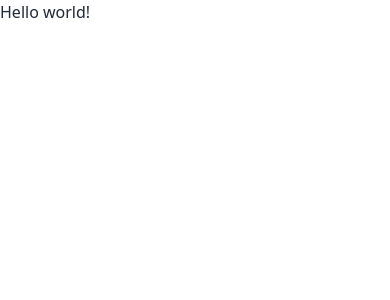
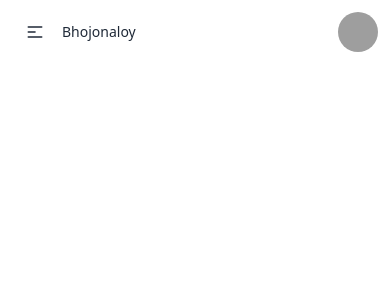
Before and after one commit to syed-muhimin-anam/bhojonaloy, a React (Vite) app: page / in a window 390 px wide. Shown: the top 300 px of the page. Built offline with nearby package versions, Linux system fonts and the light colour scheme; grey boxes are pictures that could not be loaded.

Commit message:
addadeed a navbar

```diff
--- /dev/null
+++ b/src/Home page/Home.jsx
@@ -0,0 +1,11 @@
+import React from 'react';
+
+const Home = () => {
+    return (
+        <div>
+
+        </div>
+    );
+};
+
+export default Home;
--- /dev/null
+++ b/src/Layout/MainLayout.jsx
@@ -0,0 +1,19 @@
+import React from 'react';
+import { Outlet } from 'react-router-dom';
+import Navbar from '../Shared/Navbar';
+
+const MainLayout = () => {
+    return (
+        <div>
+           <div>
+           <div className='md:w-10/12 mx-auto'><Navbar></Navbar></div>
+           </div>
+            <div>
+            <Outlet></Outlet>
+            </div>
+
+        </div>
+    );
+};
+
+export default MainLayout;
--- a/src/Router/router.jsx
+++ b/src/Router/router.jsx
@@ -1,12 +1,17 @@
 import {
     createBrowserRouter,
   } from "react-router-dom";
+import MainLayout from "../Layout/MainLayout";
 
 
   const router = createBrowserRouter([
     {
       path: "/",
-      element: <div>Hello world!</div>,
+      element: <MainLayout></MainLayout>,
+      errorElement: <h1>path not found</h1>,
+      children: [
+
+      ]
     },
   ]);
 
--- /dev/null
+++ b/src/Shared/Navbar.jsx
@@ -0,0 +1,57 @@
+import React from 'react';
+import { NavLink } from 'react-router-dom';
+
+const Navbar = () => {
+    const item = <>
+        <li><NavLink to='/'>Home</NavLink></li>
+        <li><NavLink to='/'>All Foods</NavLink></li>
+        <li><NavLink to='/'>Gallery</NavLink></li>
+    </>;
+    return (
+        <div className="navbar bg-base-100">
+            <div className="navbar-start">
+                <div className="dropdown">
+                    <div tabIndex={50} role="button" className="btn btn-ghost lg:hidden">
+                        <svg
+                            xmlns="http://www.w3.org/2000/svg"
+                            className="h-5 w-5"
+                            fill="none"
+                            viewBox="0 0 24 24"
+                            stroke="currentColor">
+                            <path
+                                strokeLinecap="round"
+                                strokeLinejoin="round"
+                                strokeWidth="2"
+                                d="M4 6h16M4 12h8m-8 6h16" />
+                        </svg>
+                    </div>
+                    <ul
+                        tabIndex={50}
+                        className="menu menu-sm dropdown-content bg-base-100 rounded-box z-[10] mt-3 w-52 p-2 shadow">
+                        {item}
+                    </ul>
+                </div>
+                <a className="text-sm md:text-xl">Bhojonaloy</a>
+            </div>
+            <div className="navbar-center hidden lg:flex">
+                <ul className="menu menu-horizontal px-1">
+                    {item}
+                </ul>
+            </div>
+            <div className="navbar-end flex items-center ">
+                <div tabIndex={0} role="button" className="btn btn-ghost btn-circle avatar">
+                    <div className="w-10 rounded-full">
+                        <img
+                            alt="Tailwind CSS Navbar component"
+                            src="https://img.daisyui.com/images/stock/photo-1534528741775-53994a69daeb.webp" />
+                    </div>
+                </div>
+
+
+            </div>
+
+        </div>
+    );
+};
+
+export default Navbar;
```
